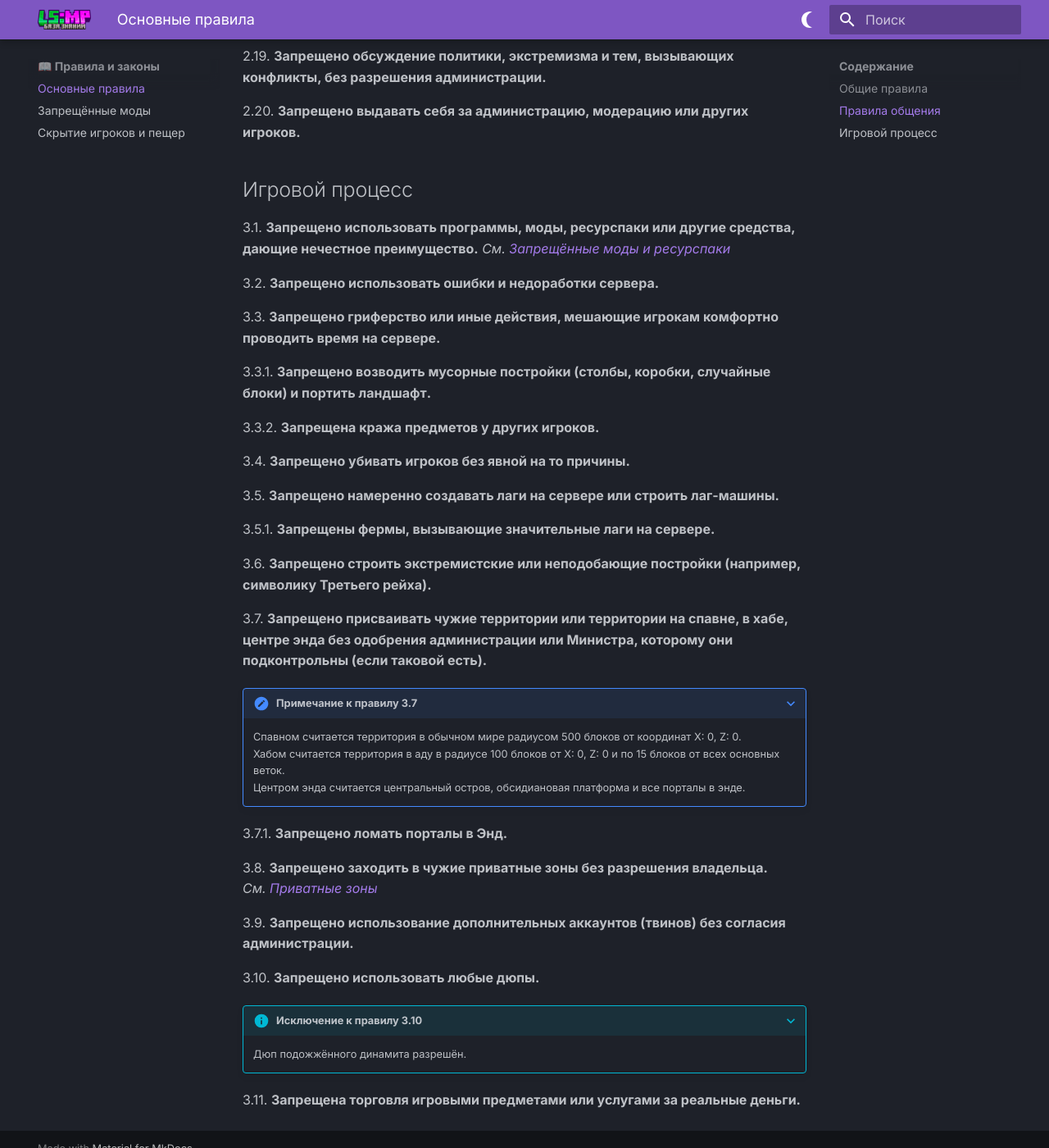
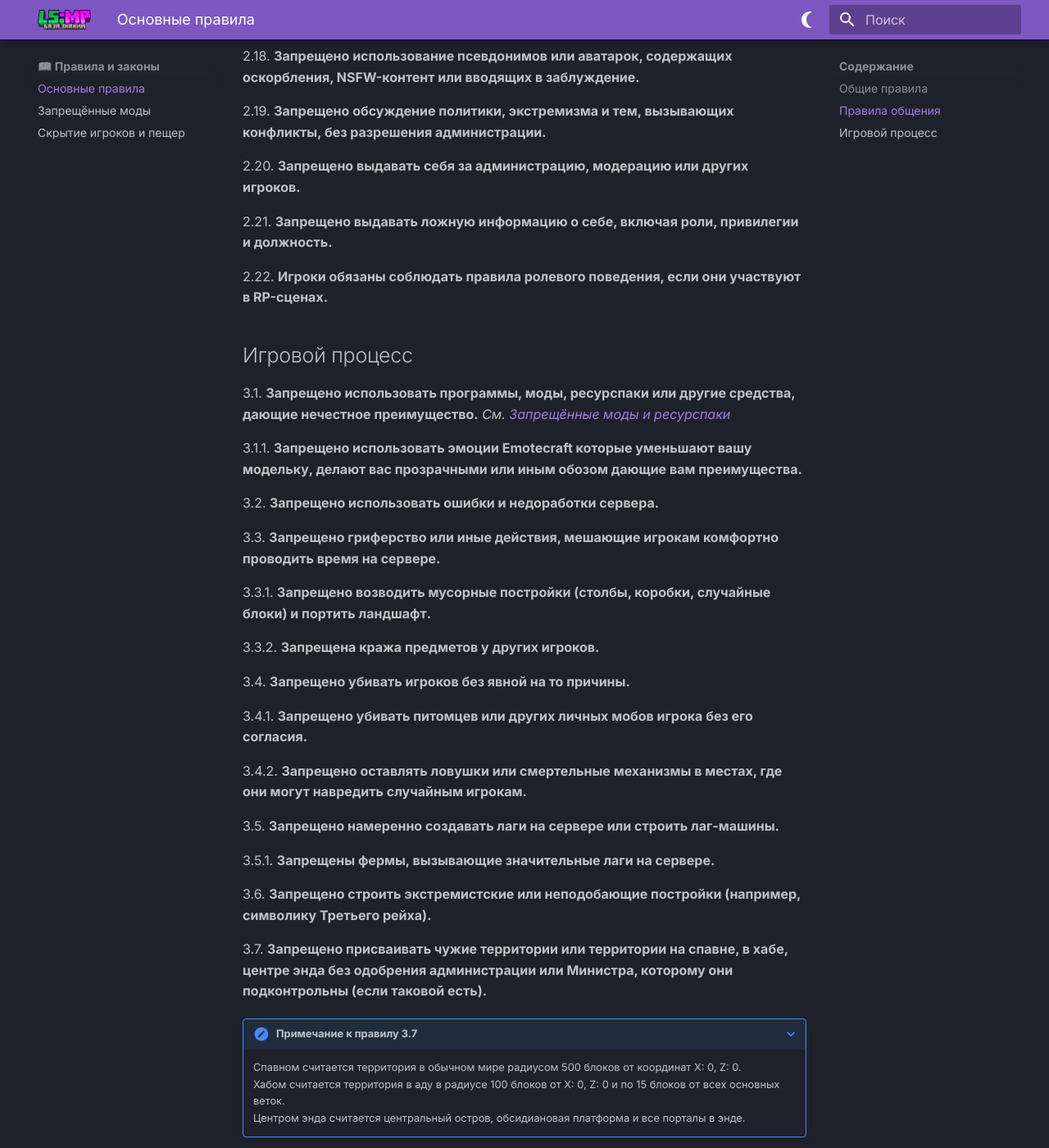
Before and after one commit to litkoit1003/LSMP-Wiki, an MkDocs documentation site: the page built from docs/rules/index.md, in a window 1280 px wide and 1400 px high, scrolled down 2443 px. Shown: the whole window at 82% size. Built offline with MkDocs 1.6.1 and Material for MkDocs 9.7.7, drawn with Linux system fonts in a browser that asks for light colours; some of the changed text lies outside the part shown.

Commit message:
UPD 20.10.2025

```diff
--- a/docs/rules/index.md
+++ b/docs/rules/index.md
@@ -17,6 +17,8 @@
 1.5. **Игрок обязан самостоятельно следить за актуальной версией правил.**
 
 1.6. **Все спорные ситуации решаются администрацией окончательно и обжалованию не подлежат.**
+
+1.7. **Все споры между игроками должны сначала решаться мирным путем; администрация вмешивается только при невозможности урегулировать конфликт.**
 
 ## Правила общения
 2.1. **Данные правила распространяются как на общение в Discord, так и в игровом чате.**
@@ -70,9 +72,15 @@
 
 2.20. **Запрещено выдавать себя за администрацию, модерацию или других игроков.**
 
+2.21. **Запрещено выдавать ложную информацию о себе, включая роли, привилегии и должность.**
+
+2.22. **Игроки обязаны соблюдать правила ролевого поведения, если они участвуют в RP-сценах.**
+
 ## Игровой процесс
 
 3.1. **Запрещено использовать программы, моды, ресурспаки или другие средства, дающие нечестное преимущество.** *См. [Запрещённые моды и ресурспаки](prohibited-mods.md)*
+
+3.1.1. **Запрещено использовать эмоции Emotecraft которые уменьшают вашу модельку, делают вас прозрачными или иным обозом дающие вам преимущества.**
 
 3.2. **Запрещено использовать ошибки и недоработки сервера.**
 
@@ -83,6 +91,10 @@
 3.3.2. **Запрещена кража предметов у других игроков.**
 
 3.4. **Запрещено убивать игроков без явной на то причины.**
+
+3.4.1. **Запрещено убивать питомцев или других личных мобов игрока без его согласия.**
+
+3.4.2. **Запрещено оставлять ловушки или смертельные механизмы в местах, где они могут навредить случайным игрокам.**
 
 3.5. **Запрещено намеренно создавать лаги на сервере или строить лаг-машины.**
 
@@ -99,6 +111,8 @@
 
 3.7.1. **Запрещено ломать порталы в Энд.**
 
+3.7.2. **Запрещено присваивать ближайший к спавну портал в энд.**
+
 3.8. **Запрещено заходить в чужие приватные зоны без разрешения владельца.**
 *См. [Приватные зоны](../private-areas.md)*
 
@@ -110,3 +124,7 @@
     Дюп подожжённого динамита разрешён.
 
 3.11. **Запрещена торговля игровыми предметами или услугами за реальные деньги.**
+
+3.12. **Запрещено использование чужих аккаунтов или передача своего аккаунта другим игрокам.**
+
+3.13. **Игроки обязаны уважать решения судий или других игровых органов власти, если они установлены официально.**
--- a/mkdocs.yml
+++ b/mkdocs.yml
@@ -42,7 +42,9 @@ nav:
     - 🔮 Как зайти?:
       - Основная информация: join-guide.md
       - Рекомендуемые моды: base-mods.md
-    - Приватные территории: private-areas.md
+    - 🌟 Механики сервера:
+      - Доступные крафты: crafts.md
+      - Приватные территории: private-areas.md
 
   - 📖 Правила и законы:
     - Основные правила: rules/index.md
```
Also changed, not shown: docs/base-mods.md (+31 -0 lines), docs/join-guide.md (+1 -0 lines), docs/crafts.md (added).
